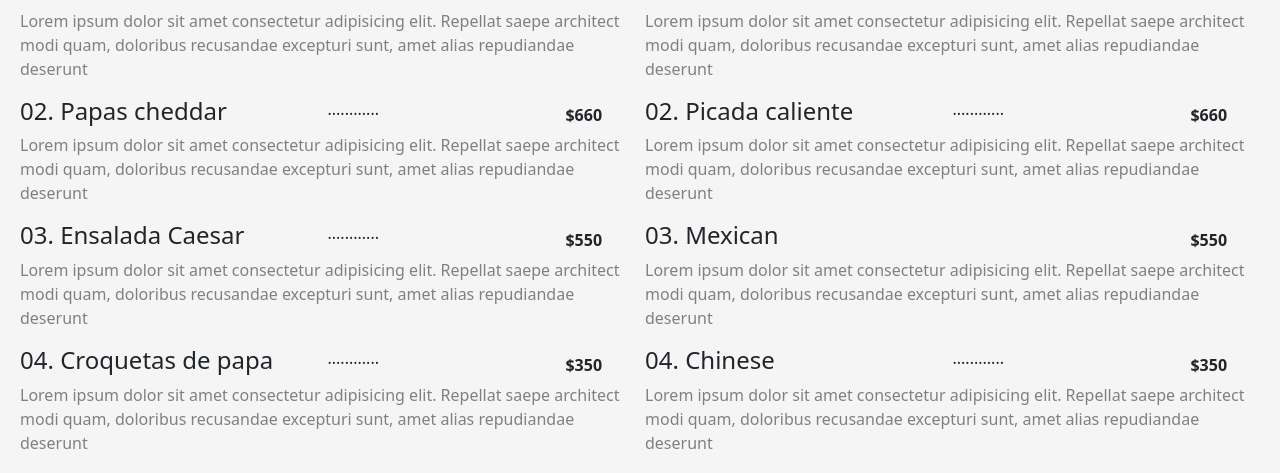
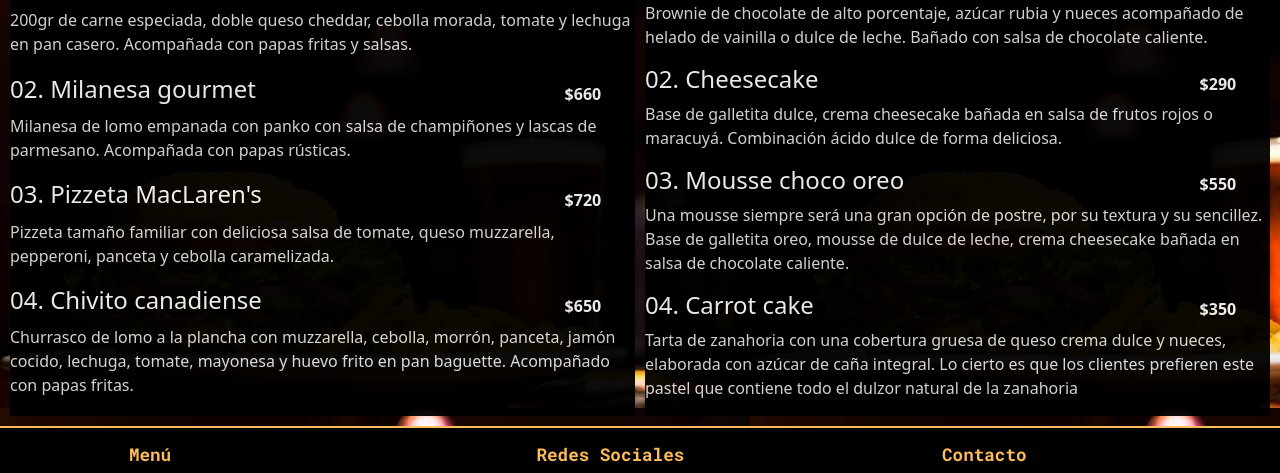
Before and after one commit to ceciliadean182/maclarens, a website: page pages/comida.html in a window 1280 px wide. Shown: the part 734-1207 px from the top of the page. Drawn offline with nearby package versions, Linux system fonts and the light colour scheme.

Commit message:
Se modifica menú comidas

```diff
--- a/pages/comida.html
+++ b/pages/comida.html
@@ -54,8 +54,8 @@
             </div>
         </nav>
     </header>
-    <main class="main">
-        <!-- <h2 class="main__titulo">Menú</h2> -->
+    <!--<main class="main">
+         <h2 class="main__titulo">Menú</h2> -->
         <div class="menu">
             <div class="menu__categorias">
             <h3>Entradas</h3>
@@ -110,10 +110,9 @@
                             papas fritas. Incluye variedad de salsas.
                         </p>
                     </div>
-                    <div class="menu__item"
-                        <h4 class="menu__titulo">03. Mexican<span class="badge p-2 rounded-pill bg-danger">
-                            Hot!
-                        </span></h4>
+                    <div class="menu__item">
+                        <h4 class="menu__titulo">03. Mexican<span class="badge rounded-pill bg-danger text-light">
+                            Hot!</span></h4>
                         <span class="puntos"></span>
                         <span class="menu__precio">$790</span>
                         <p class="menu__descripcion">Deliciosos tacos de carne o pollo acompañadas con totopos de maíz
@@ -124,82 +123,85 @@
                         <h4 class="menu__titulo">04. Chinese</h4>
                         <span class="puntos"></span>
                         <span class="menu__precio">$350</span>
-                        <p class="menu__descripcion">Arrolladitos primavera
+                        <p class="menu__descripcion">Clásicos arrolladitos primavera, chop suey de pollo, fideos chow mein
+                            con verduras cocinadas al vapor y arroz frito. Viene con salsa de soja.
                         </p>
                     </div>
                 </div>
                 <div class="menu__categorias">
                     <h3>Platos fuertes</h3>
                         <div class="menu__item">
-                            <h4 class="menu__titulo">01. Bastones de muzzarella</h4>
-                            <span class="puntos">............</span>
+                            <h4 class="menu__titulo">01. Cheese Burger</h4>
+                            <span class="puntos"></span>
                             <span class="menu__precio">$550</span>
-                            <p class="menu__descripcion">Lorem ipsum dolor sit amet consectetur adipisicing elit. Repellat saepe architect
-                                modi quam, doloribus recusandae excepturi sunt, amet alias repudiandae deserunt
+                            <p class="menu__descripcion">200gr de carne especiada, doble queso cheddar, cebolla morada,
+                                tomate y lechuga en pan casero. Acompañada con papas fritas y salsas.
                             </p>
                         </div>
                         <div class="menu__item">
-                            <h4 class="menu__titulo">02. Papas cheddar</h4>
-                            <span class="puntos">............</span>
+                            <h4 class="menu__titulo">02. Milanesa gourmet</h4>
+                            <span class="puntos"></span>
                             <span class="menu__precio">$660</span>
-                            <p class="menu__descripcion">Lorem ipsum dolor sit amet consectetur adipisicing elit. Repellat saepe architect
-                                modi quam, doloribus recusandae excepturi sunt, amet alias repudiandae deserunt
+                            <p class="menu__descripcion">Milanesa de lomo empanada con panko con salsa de champiñones y lascas de
+                                parmesano. Acompañada con papas rústicas.
                             </p>
                         </div>
                         <div class="menu__item">
-                            <h4 class="menu__titulo">03. Ensalada Caesar</h4>
-                            <span class="puntos">............</span>
-                            <span class="menu__precio">$550</span>
-                            <p class="menu__descripcion">Lorem ipsum dolor sit amet consectetur adipisicing elit. Repellat saepe architect
-                                modi quam, doloribus recusandae excepturi sunt, amet alias repudiandae deserunt
+                            <h4 class="menu__titulo">03. Pizzeta MacLaren's</h4>
+                            <span class="puntos"></span>
+                            <span class="menu__precio">$720</span>
+                            <p class="menu__descripcion">Pizzeta tamaño familiar con deliciosa salsa de tomate, queso muzzarella,
+                                pepperoni, panceta y cebolla caramelizada.
                             </p>
                         </div>
                         <div class="menu__item">
-                            <h4 class="menu__titulo">04. Croquetas de papa</h4>
-                            <span class="puntos">............</span>
-                            <span class="menu__precio">$350</span>
-                            <p class="menu__descripcion">Lorem ipsum dolor sit amet consectetur adipisicing elit. Repellat saepe architect
-                                modi quam, doloribus recusandae excepturi sunt, amet alias repudiandae deserunt
+                            <h4 class="menu__titulo">04. Chivito canadiense</h4>
+                            <span class="puntos"></span>
+                            <span class="menu__precio">$650</span>
+                            <p class="menu__descripcion">Churrasco de lomo a la plancha con muzzarella, cebolla, morrón, panceta,
+                                jamón cocido, lechuga, tomate, mayonesa y huevo frito en pan baguette. Acompañado con papas fritas.
                             </p>
                         </div>
                     </div>
                     <div class="menu__categorias">
                         <h3>Postres</h3>
                             <div class="menu__item">
-                                <h4 class="menu__titulo">01. Tabla de fiambres</h4>
-                                <span class="puntos">................</span>
-                                <span class="menu__precio">$550</span>
-                                <p class="menu__descripcion">Lorem ipsum dolor sit amet consectetur adipisicing elit. Repellat saepe architect
-                                    modi quam, doloribus recusandae excepturi sunt, amet alias repudiandae deserunt
+                                <h4 class="menu__titulo">01. Brownie </h4>
+                                <span class="puntos"></span>
+                                <span class="menu__precio">$250</span>
+                                <p class="menu__descripcion">Brownie de chocolate de alto porcentaje, azúcar rubia
+                                    y nueces acompañado de helado de vainilla o dulce de leche. Bañado con salsa de chocolate caliente.
                                 </p>
                             </div>
                             <div class="menu__item">
-                                <h4 class="menu__titulo">02. Picada caliente</h4>
-                                <span class="puntos">............</span>
-                                <span class="menu__precio">$660</span>
-                                <p class="menu__descripcion">Lorem ipsum dolor sit amet consectetur adipisicing elit. Repellat saepe architect
-                                    modi quam, doloribus recusandae excepturi sunt, amet alias repudiandae deserunt
+                                <h4 class="menu__titulo">02. Cheesecake </h4>
+                                <span class="puntos"></span>
+                                <span class="menu__precio">$290</span>
+                                <p class="menu__descripcion">Base de galletita dulce, crema cheesecake bañada en salsa
+                                    de frutos rojos o maracuyá. Combinación ácido dulce de forma deliciosa.
                                 </p>
                             </div>
                             <div class="menu__item">
-                                <h4 class="menu__titulo">03. Mexican</h4>
+                                <h4 class="menu__titulo">03. Mousse choco oreo</h4>
                                 <span class="puntos"></span>
                                 <span class="menu__precio">$550</span>
-                                <p class="menu__descripcion">Lorem ipsum dolor sit amet consectetur adipisicing elit. Repellat saepe architect
-                                    modi quam, doloribus recusandae excepturi sunt, amet alias repudiandae deserunt
+                                <p class="menu__descripcion">Una mousse siempre será una gran opción de postre, por su textura y su sencillez.
+                                    Base de galletita oreo, mousse de dulce de leche, crema cheesecake
+                                    bañada en salsa de chocolate caliente.
                                 </p>
                             </div>
                             <div class="menu__item">
-                                <h4 class="menu__titulo">04. Chinese</h4>
-                                <span class="puntos">............</span>
+                                <h4 class="menu__titulo">04. Carrot cake</h4>
+                                <span class="puntos"></span>
                                 <span class="menu__precio">$350</span>
-                                <p class="menu__descripcion">Lorem ipsum dolor sit amet consectetur adipisicing elit. Repellat saepe architect
-                                    modi quam, doloribus recusandae excepturi sunt, amet alias repudiandae deserunt
+                                <p class="menu__descripcion">Tarta de zanahoria con una cobertura gruesa de queso crema dulce
+                                     y nueces, elaborada con azúcar de caña integral.
+                                     Lo cierto es que los clientes prefieren este pastel que contiene todo el dulzor natural de la zanahoria
                                 </p>
                             </div>
                         </div>
         </div>
-    </main>
+    <!--</main>-->
     <footer class="footer">
         <div class="footer__container">
             <div class="footer__container--columna">
--- a/scss/_menu.scss
+++ b/scss/_menu.scss
@@ -4,9 +4,14 @@
     display: grid;
     grid-template-columns: repeat(2,1fr);
     grid-gap: 10px;
+    background-image: url(../img/comida2.jpg);
+    background-image: fit;
+    padding: 10px;
         .menu__categorias {
             display: flex;
             flex-wrap: wrap;
+            background-color: black;
+            opacity: 0.95;
                 h3 {
                     color:$peach;
                     font-family: $principal;
@@ -20,6 +25,10 @@
                         align-items:center;
                         justify-content: center;
                         font-weight: bold;
+                        color:$blanco;
+                    }
+                    .menu__titulo {
+                        color:$blanco;
                     }
                     .puntos hr {
                         display: flex;
@@ -33,7 +42,7 @@
                     .menu__descripcion {
                         grid-column-start: 1;
                         grid-column-end:4;
-                        color:gray;
+                        color:gainsboro;
                     }
 
             }
```
Also changed, not shown: pages/galeria.html (+1 -0 lines), css/styles.css.
